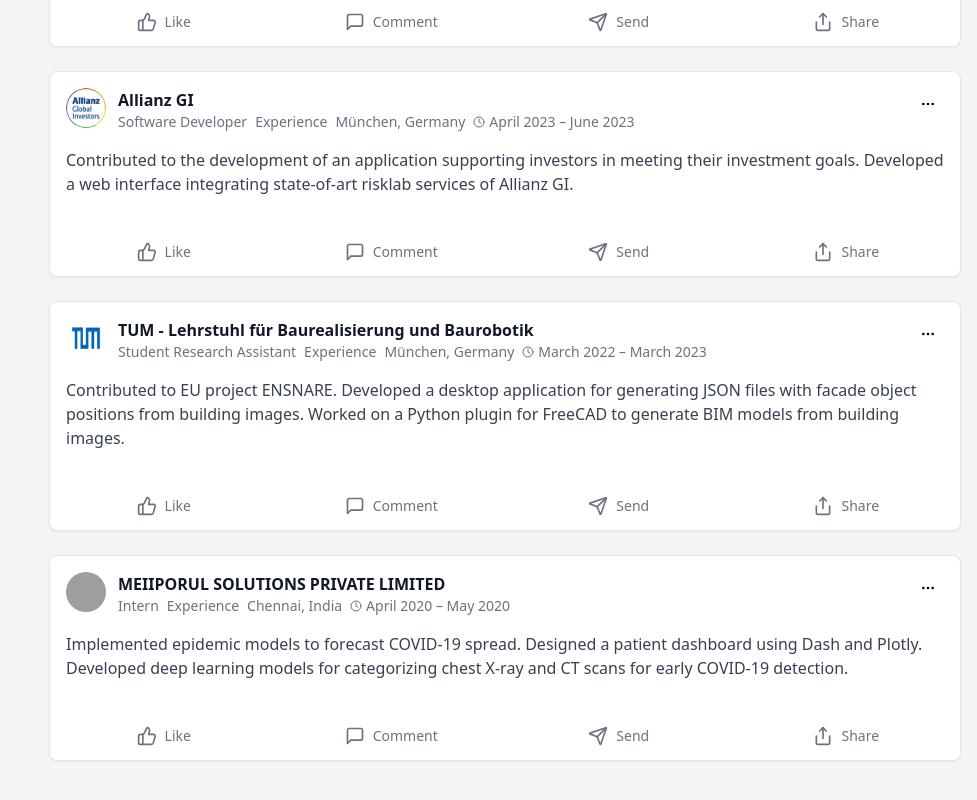
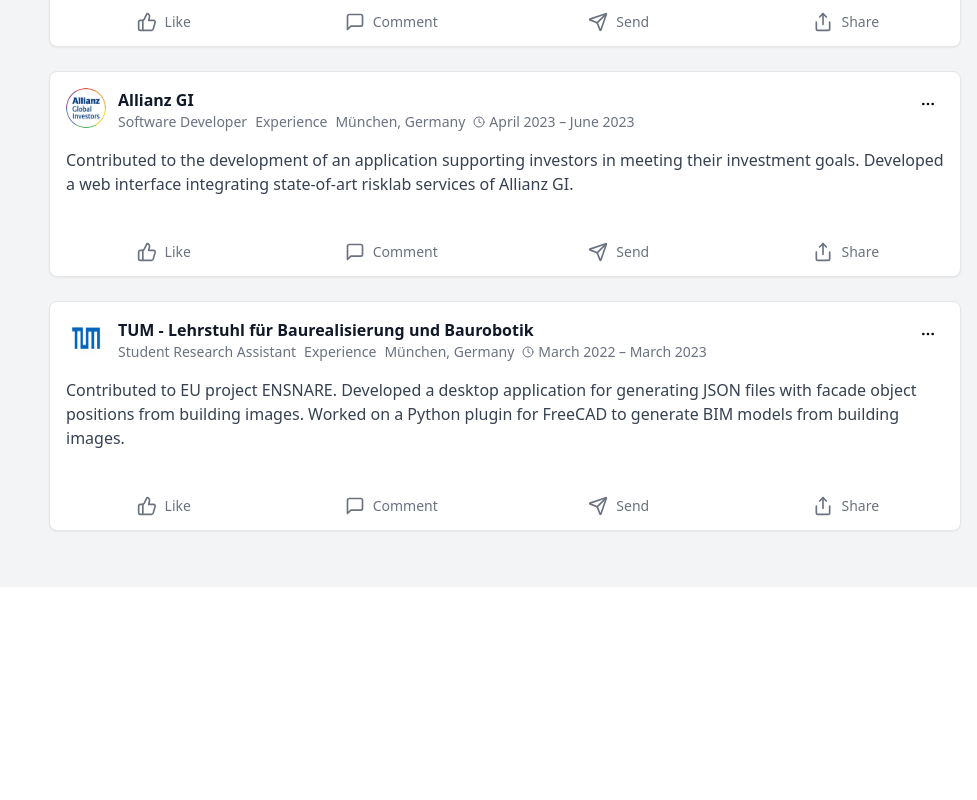
Before and after one commit to Sathwik-Amburi/Resume, a Next.js app: page / in a window 1280 px wide. Shown: the part 780-1580 px from the top of the page, without its empty margins (303-1280 px from the left). After the commit the page ends 1367 px from the top, so only its background shows below. Built offline with nearby package versions, Linux system fonts and the light colour scheme; grey boxes are pictures that could not be loaded.

Commit message:
update stuff

```diff
--- a/src/app/page.tsx
+++ b/src/app/page.tsx
@@ -91,10 +91,10 @@
               title="Technologies"
               skills={personalData.technologies}
             />
-            <SkillsSection
+            {/* <SkillsSection
               title="Soft Skills"
               skills={personalData.softSkills}
-            />
+            /> */}
           </aside>
         </div>
       </main>
--- a/src/data/personalData.ts
+++ b/src/data/personalData.ts
@@ -230,16 +230,6 @@
       description:
         'Contributed to EU project ENSNARE. Developed a desktop application for generating JSON files with facade object positions from building images. Worked on a Python plugin for FreeCAD to generate BIM models from building images.',
     },
-    {
-      id: '5',
-      type: 'Experience',
-      company: 'MEIIPORUL SOLUTIONS PRIVATE LIMITED',
-      location: 'Chennai, India',
-      jobTitle: 'Intern',
-      date: 'April 2020 – May 2020',
-      description:
-        'Implemented epidemic models to forecast COVID-19 spread. Designed a patient dashboard using Dash and Plotly. Developed deep learning models for categorizing chest X-ray and CT scans for early COVID-19 detection.',
-    },
   ],
   education: [
     {
```
